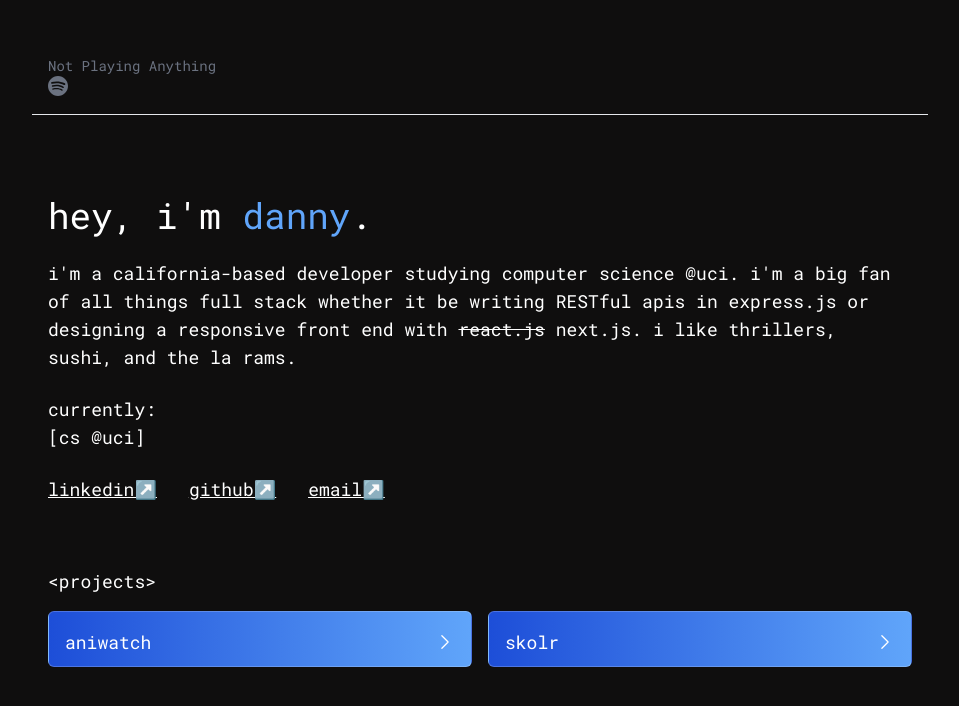
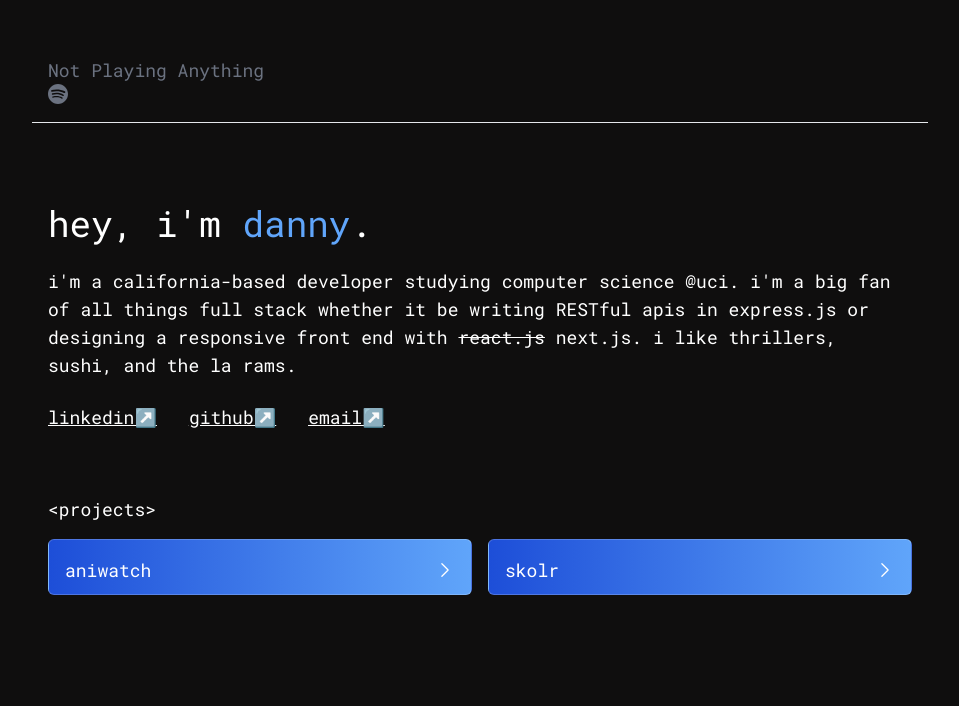
Before and after one commit to illiadovgan/Illiaportfolio, a Next.js app: page / in a window 1280 px wide. Shown: the top 706 px of the page, without its empty margins (160-1119 px from the left). Built offline with nearby package versions, Linux system fonts and the light colour scheme.

Commit message:
reduced padding

```diff
--- a/src/pages/components/Navbar.tsx
+++ b/src/pages/components/Navbar.tsx
@@ -19,7 +19,7 @@ const Navbar = () => {
     >
 
     <div className="text-sm flex justify-between md:text-md font-medium text-left text-gray-500 border-b border-gray-200 dark:text-gray-400 dark:border-gray-700 bg-[#0F0E0E] backdrop-blur-xl">
-        <p className="p-4 rounded-t-lg border-b-2 border-transparent focus:text-gray-600 focus:border-gray-300">
+        <p className="pb-4 px-4 md:pt-4 md:text-lg rounded-t-lg border-b-2 border-transparent focus:text-gray-600 focus:border-gray-300">
             Not Playing Anything <span><SiSpotify className="h-4 w-4 md:h-5 md:w-5 flex-shrink-0" /></span>
         </p>
 
--- a/src/pages/index.tsx
+++ b/src/pages/index.tsx
@@ -12,7 +12,7 @@ const Home: NextPage = () => {
         <link href="https://fonts.googleapis.com/css2?family=Roboto+Mono&display=swap" rel="stylesheet"></link>
       </Head>
 
-      <main className="p-4 mt-12 md:mt-16 text-md md:text-lg bg-[#0F0E0E]">
+      <main className="p-4 mt-12 md:mt-16 text-md md:text-lg bg-[#0F0E0E] min-h-full">
         <div>
             <h1 className='text-3xl md:text-4xl'>hey, i&apos;m <span className='text-blue-400'>danny</span>.</h1>
             <p className='mt-6'>
@@ -20,10 +20,6 @@ const Home: NextPage = () => {
               full stack whether it be writing RESTful apis in express.js or designing a responsive front end with <span className='line-through'>react.js</span> next.js.
               i like thrillers, sushi, and the la rams.
             </p>
-
-            <p className='mt-6'>currently:</p>
-            <p>[cs @uci]</p>
-
 
             <div className='flex mt-6 space-x-4 md:space-x-8 underline'>
               <a href="https://www.linkedin.com/in/danny-doan/">linkedin↗️</a>
@@ -38,22 +34,16 @@ const Home: NextPage = () => {
             title="aniwatch"
             description="social media web app that allows users to share and rate what anime they're currently watching.
             uses data from anilist's graphql api."
-
           ></Project>
 
           <Project
             title="skolr"
             description="web app that allows users to create and log study sessions following pomodoro
             techniques."
+          ></Project>
 
-          ></Project>
         </div>
-
-
-
-
       </main>
-
     </div>
   );
 };
```
